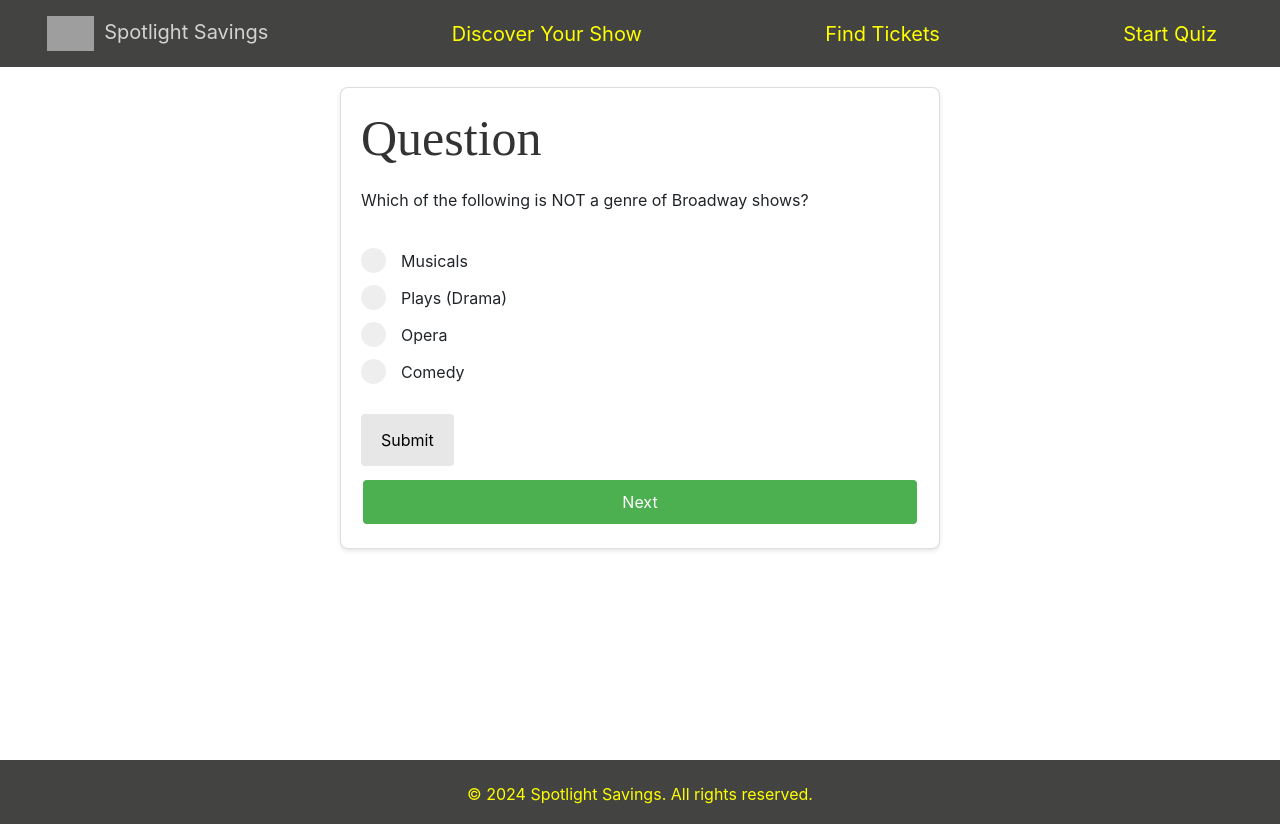
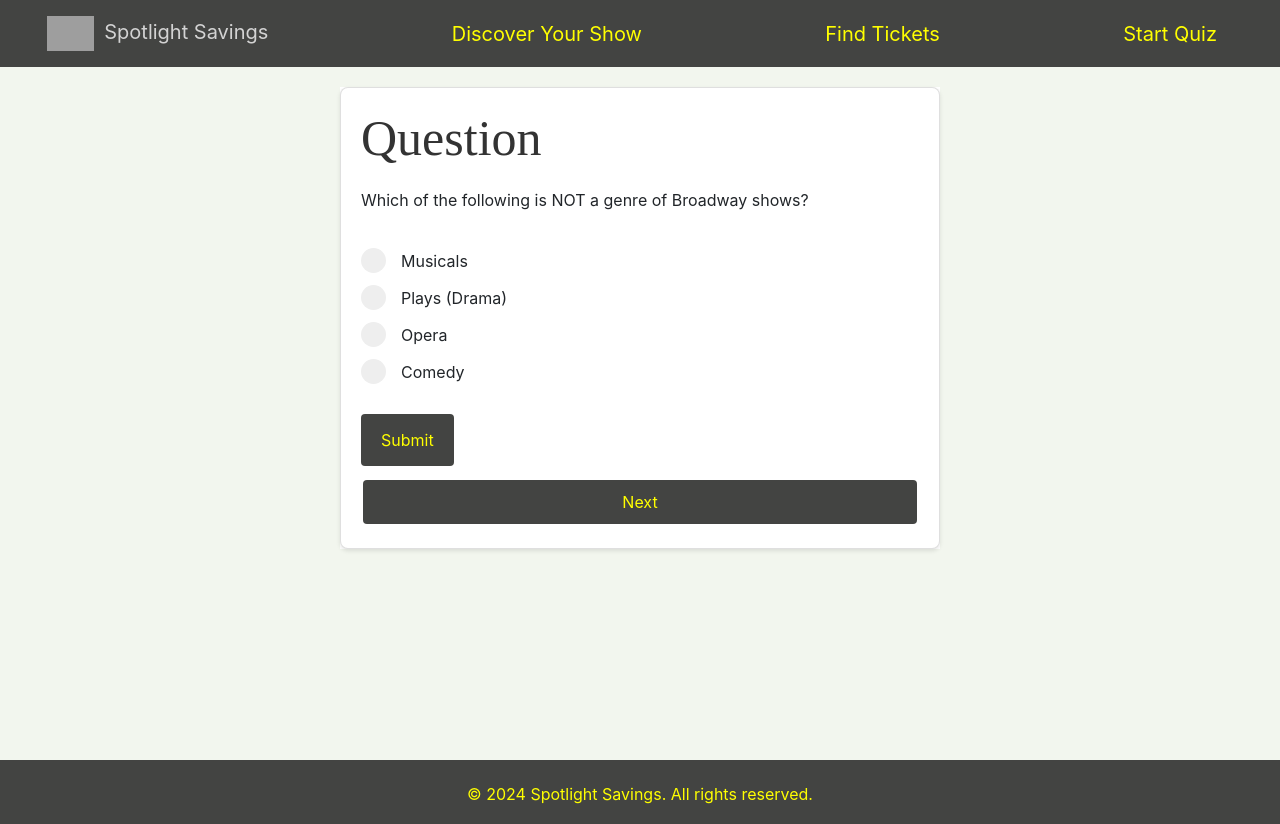
Before and after one commit to sy2982/Spotlight-Savings-Navigating-Broadway-Gems-Deals, a Flask app: page /quiz/1 in a window 1280 px wide. Run offline with Flask 3, Linux system fonts and the light colour scheme; some libraries are stand-ins or nearby versions; grey boxes are pictures that could not be loaded.

Commit message:
change the color for the quiz screen

```diff
--- a/static/quiz_styles.css
+++ b/static/quiz_styles.css
@@ -1,10 +1,13 @@
+
+body {
+    background-color: rgb(242, 246, 238); /* Set the background color to yellow */
+}
 .quiz-container {
     max-width: 600px;
     margin: auto;
+    background-color:#fff;
 }
-
 .card {
-    background: #fff;
     padding: 20px;
     border-radius: 8px;
     box-shadow: 0 2px 4px rgba(0, 0, 0, 0.1);
@@ -62,8 +65,8 @@ h1 {
 
 
 #submit-btn {
-    background-color: #e7e7e7;
-    color: black;
+    background-color: rgb(67, 68, 66);
+    color: yellow;
     padding: 14px 20px;
     margin: 10px 0;
     border: none;
@@ -73,9 +76,9 @@ h1 {
 }
 
 .prev-next-btn {
-    background-color: #4CAF50; /* Green */
+    background-color: rgb(67, 68, 66);
+    color: yellow;
     border: none;
-    color: white;
     padding: 10px 20px;
     text-align: center;
     text-decoration: none;
@@ -88,15 +91,16 @@ h1 {
 }
 
 .prev-next-btn:hover {
-    background-color: #45a049;
+   background-color: yellow;
+    color: rgb(67, 68, 66);
 }
 #submit-btn.active {
-    background-color: #4CAF50;
-    color: white;
+    background-color: yellow;
+    color: rgb(67, 68, 66);
 }
 
 #submit-btn:hover.active {
-    background-color: #45a049;
+    background-color: yellow;
 }
 .results-container {
     max-width: 600px;
```
